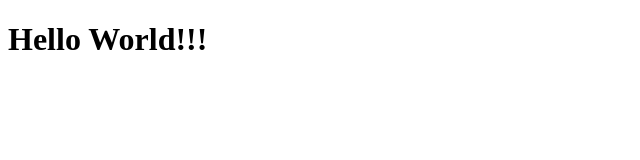
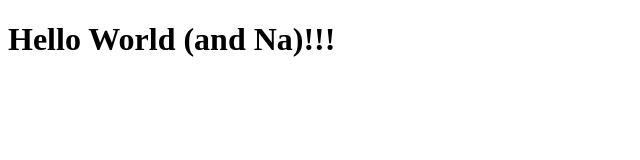
Before and after one commit to steflayanto/parkuw, a plain HTML site: page index.html in a window 1280 px wide. Shown: the whole page, without its empty margins (0-640 px from the left). Drawn offline with Linux system fonts and the light colour scheme.

Commit message:
hello  world

```diff
--- a/index.html
+++ b/index.html
@@ -7,7 +7,7 @@
     </head>
 
     <body>
-        <h1>Hello World!!!</h1>
+        <h1>Hello World (and Na)!!!</h1>
     </body>
 
 </html>
```
